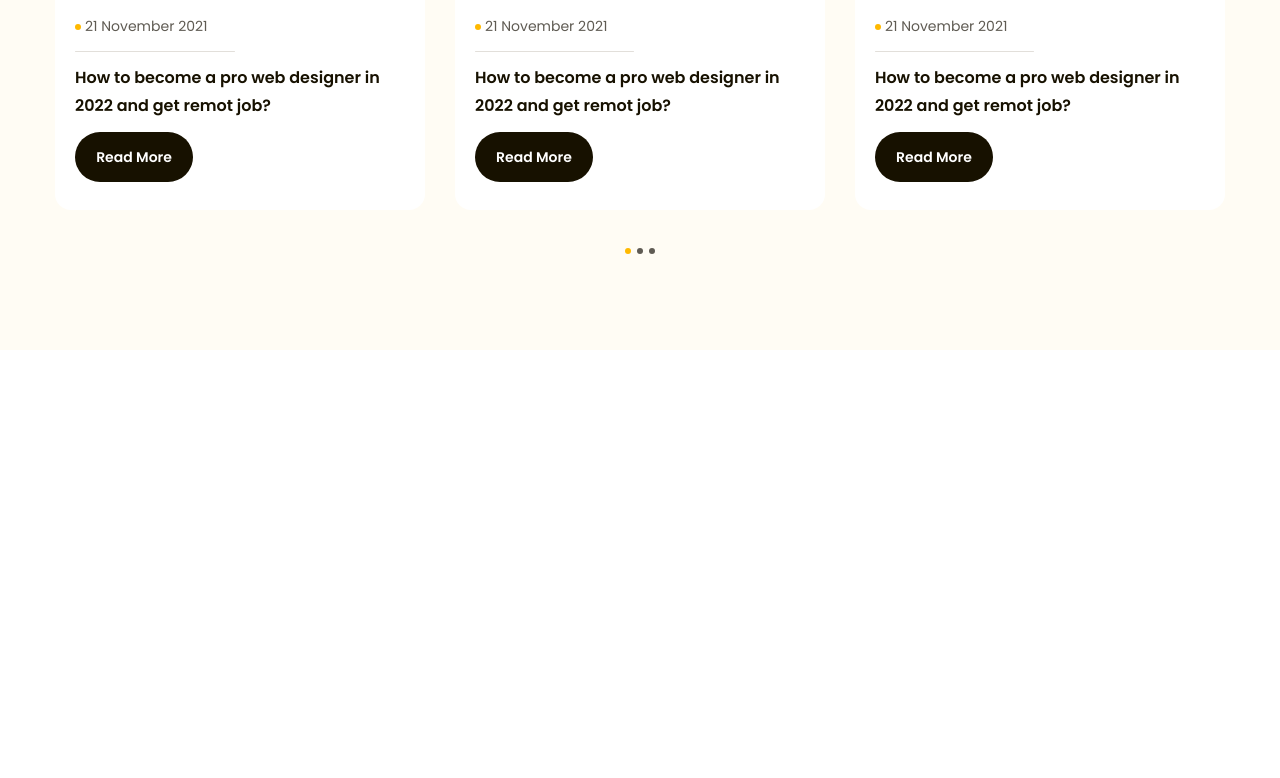
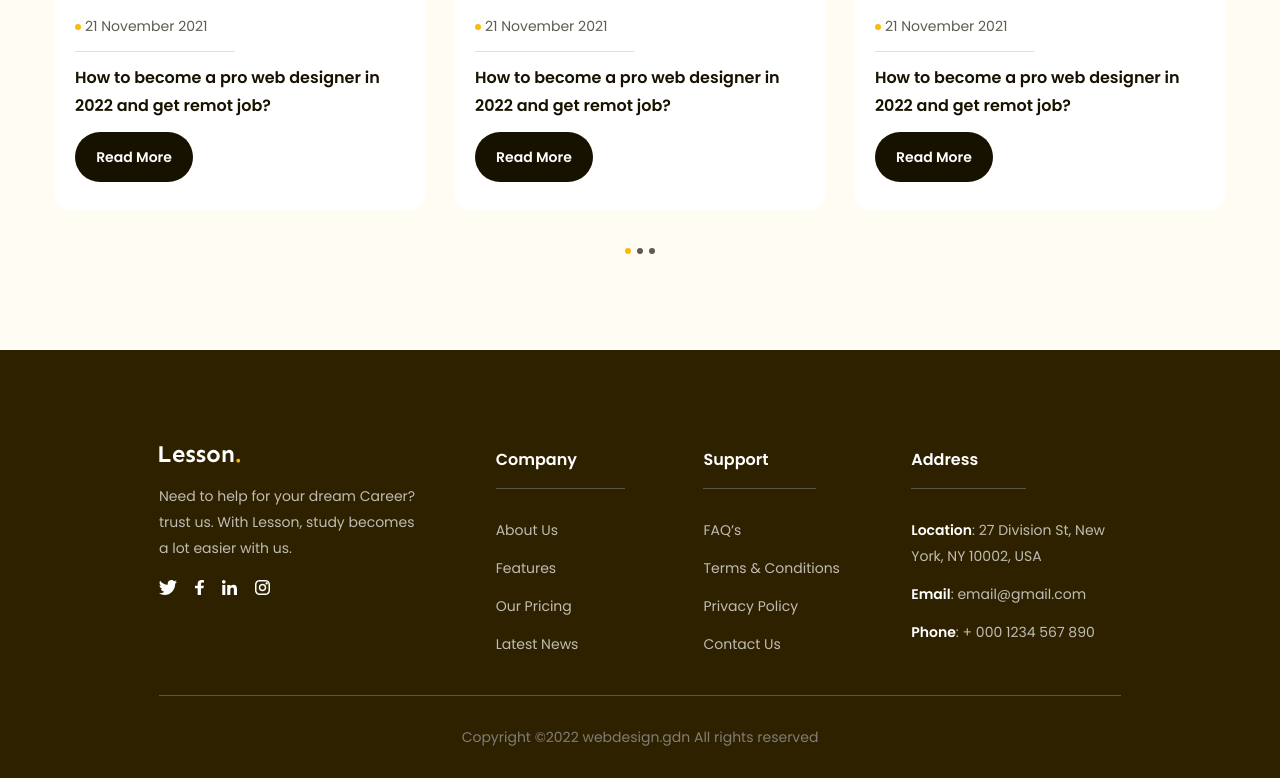
Before and after one commit to hqtnpb/fe_pj_2, a plain HTML site: page index.html in a window 1280 px wide. Shown: the part 4409-5187 px from the top of the page. Before the commit the page ends 5000 px from the top, so only its background shows below. Drawn offline with Linux system fonts and the light colour scheme.

Commit message:
Làm xong phần Footer

```diff
--- a/assets/css/style.css
+++ b/assets/css/style.css
@@ -28,7 +28,6 @@ body {
     font-size: 3.8rem;
     line-height: 1.27;
 }
-
 .desc {
     color: #5f5b53;
     font-family: Poppins, sans-serif;
@@ -574,3 +573,67 @@ a {
     cursor: default;
     background-color: var(--primary-color);
 }
+/* Footer */
+.footer {
+    padding: 96px 135px 0;
+    background: #2e2100;
+}
+.footer .row {
+    display: flex;
+    padding-bottom: 38px;
+    border-bottom: 1px solid #59554b;
+}
+.footer .row .column {
+    width: 21.6%;
+}
+.footer .row .column:first-child {
+    width: 35%;
+}
+
+.footer .desc {
+    margin-top: 18px;
+    max-width: 267px;
+    color: #bfbcb2;
+    font-size: 1.4rem;
+    line-height: 1.85;
+}
+.footer .socials {
+    display: flex;
+    gap: 18px;
+    margin-top: 18px;
+}
+.footer .title {
+    padding: 0 48px 14px 0;
+    display: inline-block;
+    border-bottom: 1px solid #59554b;
+    color: #fff;
+    font-size: 1.6rem;
+    font-weight: 600;
+    line-height: 1.75; /* 175% */
+}
+.footer .list {
+    margin-top: 28px;
+}
+.footer .list a {
+    display: inline-block;
+    margin-bottom: 12px;
+    color: #bfbcb2;
+    font-size: 1.4rem;
+    line-height: 1.86; /* 185.714% */
+}
+.footer .list li:last-child a {
+    margin-bottom: 0;
+}
+.footer .list strong {
+    font-weight: 600;
+    color: #fff;
+}
+.footer .copy-right {
+    padding: 28px 0;
+}
+.footer .copy-right p {
+    color: #807d74;
+    text-align: center;
+    font-size: 1.4rem;
+    line-height: 1.86; /* 185.714% */
+}
--- a/index.html
+++ b/index.html
@@ -22,7 +22,7 @@
 </head>
 
 <body>
-    <main style="height: 5000px;">
+    <main>
         <!-- Header -->
         <header class="header fixed">
             <div class="main-content">
@@ -456,7 +456,93 @@
                 </div>
             </div>
         </div>
-
+        <!-- Footer -->
+        <footer class="footer">
+            <div class="main-content">
+                <div class="row">
+                    <!-- Column-1 -->
+                    <div class="column">
+                        <img src="./assets/img/logo-2.svg" alt="Lesson" class="logo">
+                        <p class="desc">Need to help for your dream Career? trust us. With Lesson, study becomes a lot
+                            easier with us.</p>
+                        <div class="socials">
+                            <a href="#!">
+                                <img src="./assets/icons/twitter.svg" alt="Twitter" class="icon">
+                            </a>
+                            <a href="#!">
+                                <img src="./assets/icons/facebook.svg" alt="Facebook" class="icon">
+                            </a>
+                            <a href="#!">
+                                <img src="./assets/icons/linked_in.svg" alt="Linkedin" class="icon">
+                            </a>
+                            <a href="#!">
+                                <img src="./assets/icons/instagram.svg" alt="Instagram" class="icon">
+                            </a>
+                        </div>
+                    </div>
+                    <!-- Column-2 -->
+                    <div class="column">
+                        <h3 class="title">Company</h3>
+                        <ul class="list">
+                            <li>
+                                <a href="#!">About Us</a>
+                            </li>
+                            <li>
+                                <a href="#!">Features</a>
+                            </li>
+                            <li>
+                                <a href="#!">Our Pricing</a>
+                            </li>
+                            <li>
+                                <a href="#!">Latest News</a>
+                            </li>
+                        </ul>
+                    </div>
+                    <!-- Column-3 -->
+                    <div class="column">
+                        <h3 class="title">Support</h3>
+                        <ul class="list">
+                            <li>
+                                <a href="#!">FAQ’s</a>
+                            </li>
+                            <li>
+                                <a href="#!">Terms & Conditions</a>
+                            </li>
+                            <li>
+                                <a href="#!">Privacy Policy</a>
+                            </li>
+                            <li>
+                                <a href="#!">Contact Us</a>
+                            </li>
+                        </ul>
+                    </div>
+                    <!-- Column-4 -->
+                    <div class="column">
+                        <h3 class="title">Address</h3>
+                        <ul class="list">
+                            <li>
+                                <a href="#!">
+                                    <strong>Location</strong>: 27 Division St, New York, NY 10002, USA
+                                </a>
+                            </li>
+                            <li>
+                                <a href="#!">
+                                    <strong>Email</strong>: email@gmail.com
+                                </a>
+                            </li>
+                            <li>
+                                <a href="#!">
+                                    <strong>Phone</strong>: + 000 1234 567 890
+                                </a>
+                            </li>
+                        </ul>
+                    </div>
+                </div>
+                <div class="copy-right">
+                    <p>Copyright ©2022 webdesign.gdn All rights reserved</p>
+                </div>
+            </div>
+        </footer>
     </main>
 </body>
 
```
Also changed, not shown: assets/icons/facebook.svg (added), assets/icons/instagram.svg (added), assets/icons/linked_in.svg (added), assets/icons/twitter.svg (added), assets/img/logo-2.svg (added).
